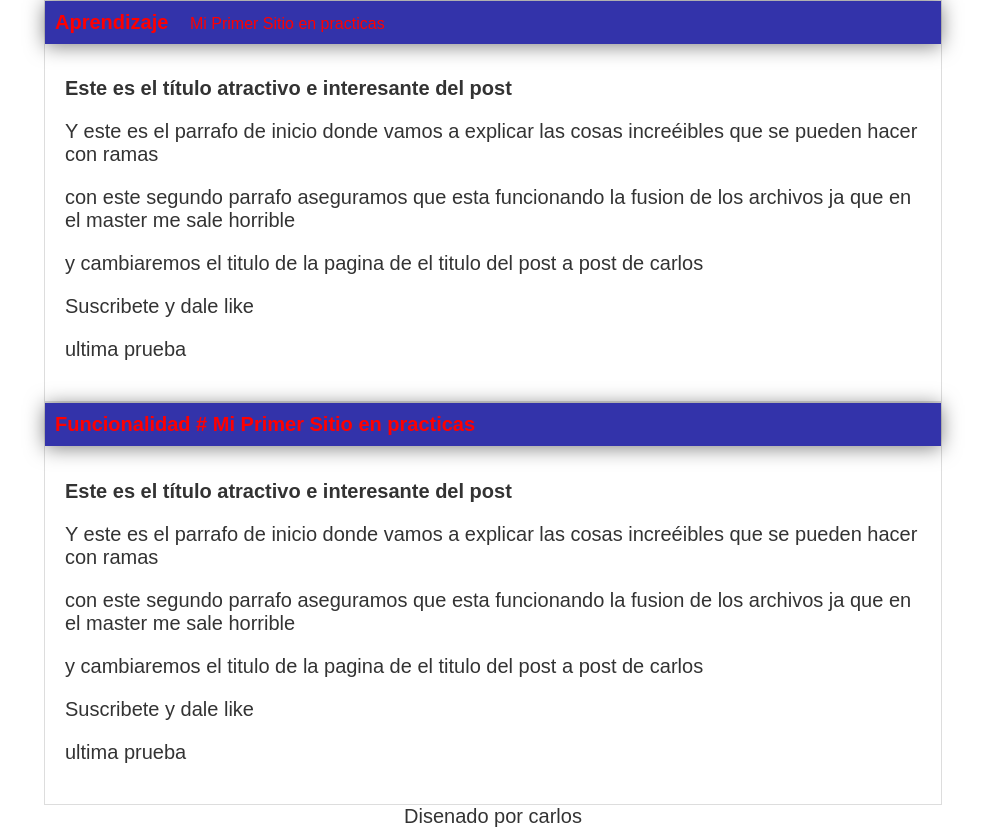
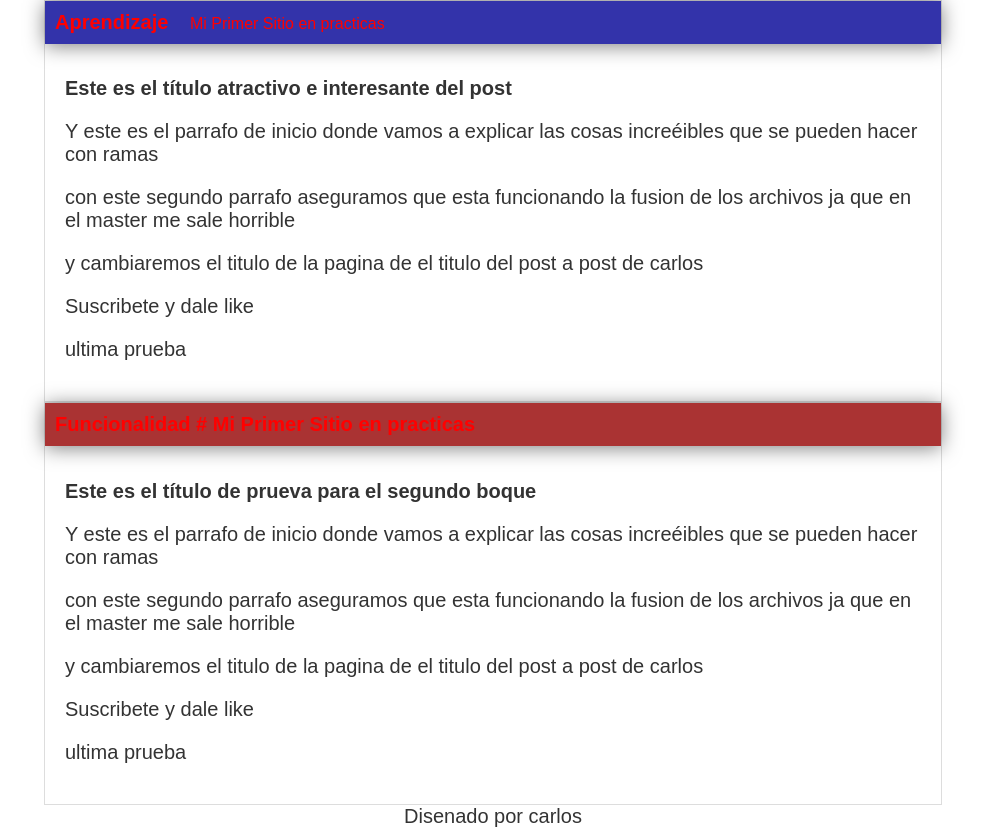
Before and after one commit to cespinosbv/cespinosbv, a plain HTML site: page index.html in a window 1280 px wide. Shown: the whole page, without its empty margins (147-1132 px from the left). Drawn offline with Linux system fonts and the light colour scheme.

Commit message:
modificacion stylos.css y index

```diff
--- a/css/estilos.css
+++ b/css/estilos.css
@@ -20,7 +20,7 @@ body
 
 #centro
 {
-    background: #33A;
+    background: rgb(170, 51, 51);
     box-shadow: 0px 2px 20px 0px rgba(0,0,0,0.5);
     color: red;
     font-weight: bold;
--- a/index.html
+++ b/index.html
@@ -28,7 +28,7 @@
 #             <span id="tagline">Mi Primer Sitio en practicas</span>
             </div>
             <div id="post">
-                <h1>Este es el título atractivo e interesante del post</h1>
+                <h1>Este es el título de prueva para el segundo boque</h1>
                 <p>Y este es el parrafo de inicio donde vamos a explicar las cosas increéibles que se pueden hacer con ramas</p>
                 <p>con este segundo parrafo aseguramos que esta funcionando la fusion de los archivos ja que en el master me sale horrible</p>
                 <p>y cambiaremos el titulo de la pagina de el titulo del post a post de carlos</p>
```
